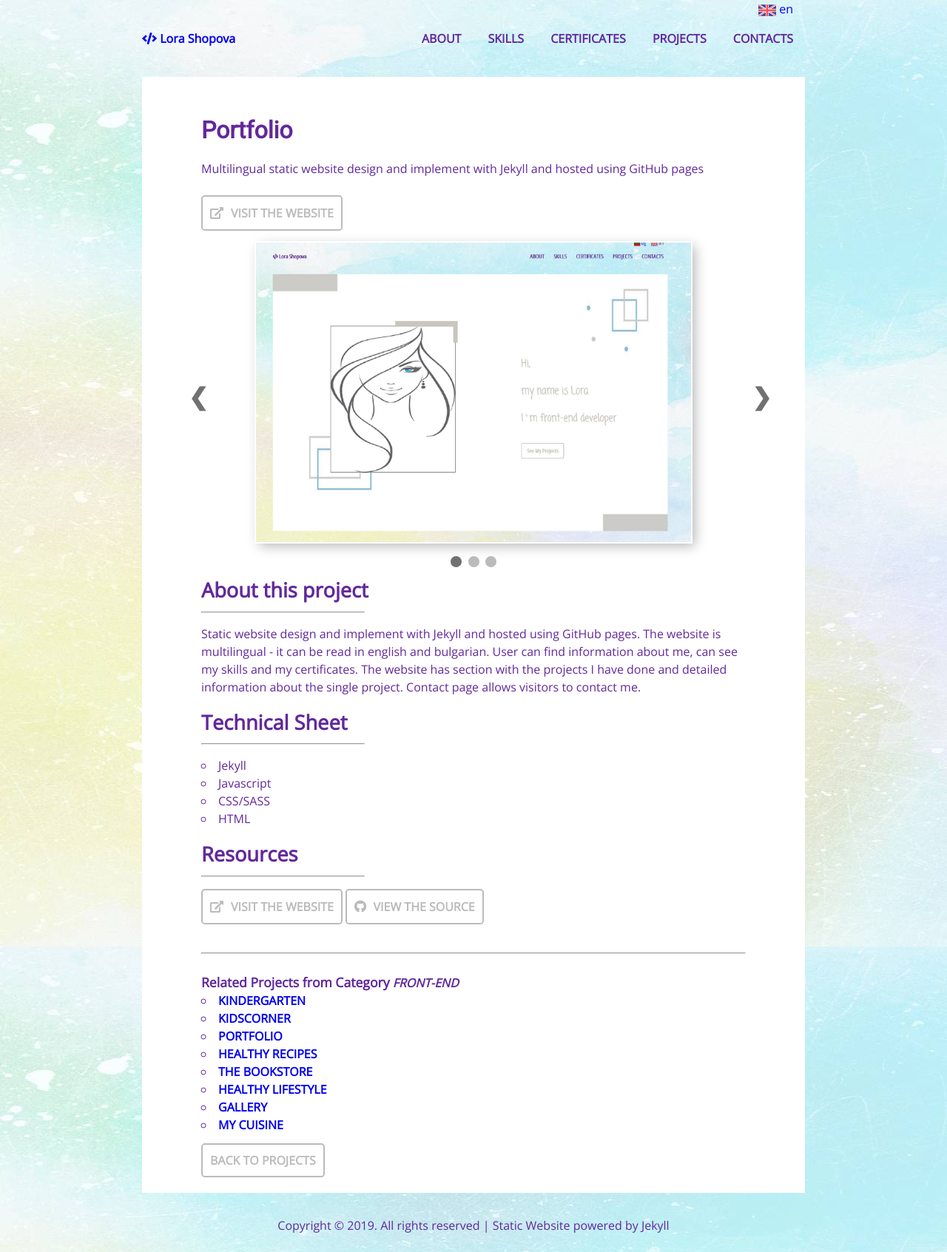
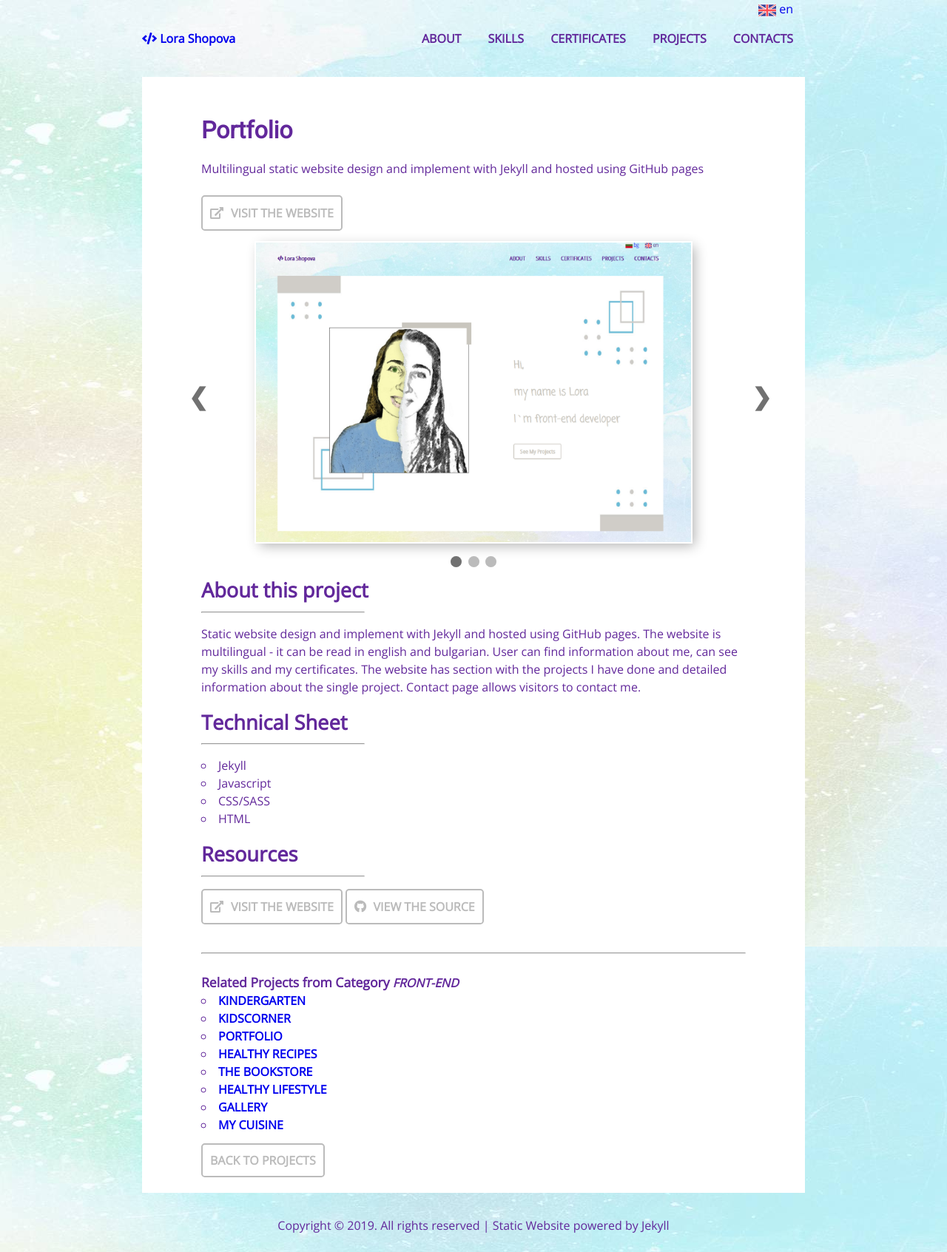
Before and after one commit to LoraMS/lorams.github.io, a Jekyll site: the page built from _posts/2020-01-27-portfolio.html, in a window 1280 px wide. Shown: the whole page at 74% size. Built offline with Jekyll 4.4.1, drawn with Linux system fonts in a browser that asks for light colours.

Commit message:
project images added

```diff
--- a/_data/projects.yml
+++ b/_data/projects.yml
@@ -40,7 +40,7 @@
     bg: /projectsbg/gallerybg
   tags: Front-end Development, Javascript, jQuery, Bootstrap
   data: jsapp
-- image: Home.png
+- image: Portfolio-Home.png
   name: Portfolio
   link:
     en: /projects/portfolio
--- a/_posts/2020-01-27-portfolio.html
+++ b/_posts/2020-01-27-portfolio.html
@@ -14,9 +14,9 @@
         <h2>Portfolio</h2>
         <p>Multilingual static website design and implement with Jekyll and hosted using GitHub pages</p>
         <a href="https://lorams.github.io/" target="_blank" rel="noopener noreferrer"><i class="fas fa-external-link-alt"></i>Visit the Website</a>
-        {% assign image1="Home.png" %}
-        {% assign image2="Home.png" %}
-        {% assign image3="Home.png" %}
+        {% assign image1="Portfolio-Home.png" %}
+        {% assign image2="Portfolio-Skills.png" %}
+        {% assign image3="Portfolio-Projects.png" %}
         {% include slider.html %}
         <h3>About this project</h3>
         <hr>
--- a/_posts/2020-01-31-portfoliobg.html
+++ b/_posts/2020-01-31-portfoliobg.html
@@ -14,9 +14,9 @@
         <h2>Portfolio</h2>
         <p>Статичен уебсайт на два езика направен с Jekyll и GitHub pages</p>
         <a href="https://lorams.github.io/" target="_blank" rel="noopener noreferrer"><i class="fas fa-external-link-alt"></i>Посети страницата</a>
-        {% assign image1="Home.png" %}
-        {% assign image2="Home.png" %}
-        {% assign image3="Home.png" %}
+        {% assign image1="Portfolio-Home.png" %}
+        {% assign image2="Portfolio-Skills.png" %}
+        {% assign image3="Portfolio-Projects.png" %}
         {% include slider.html %}
         <h3>За този проект</h3>
         <hr>
```
Also changed, not shown: assets/images/projects/Home.png (deleted), assets/images/projects/Portfolio-Home.png (added), assets/images/projects/Portfolio-Projects.png (added), assets/images/projects/Portfolio-Skills.png (added).
